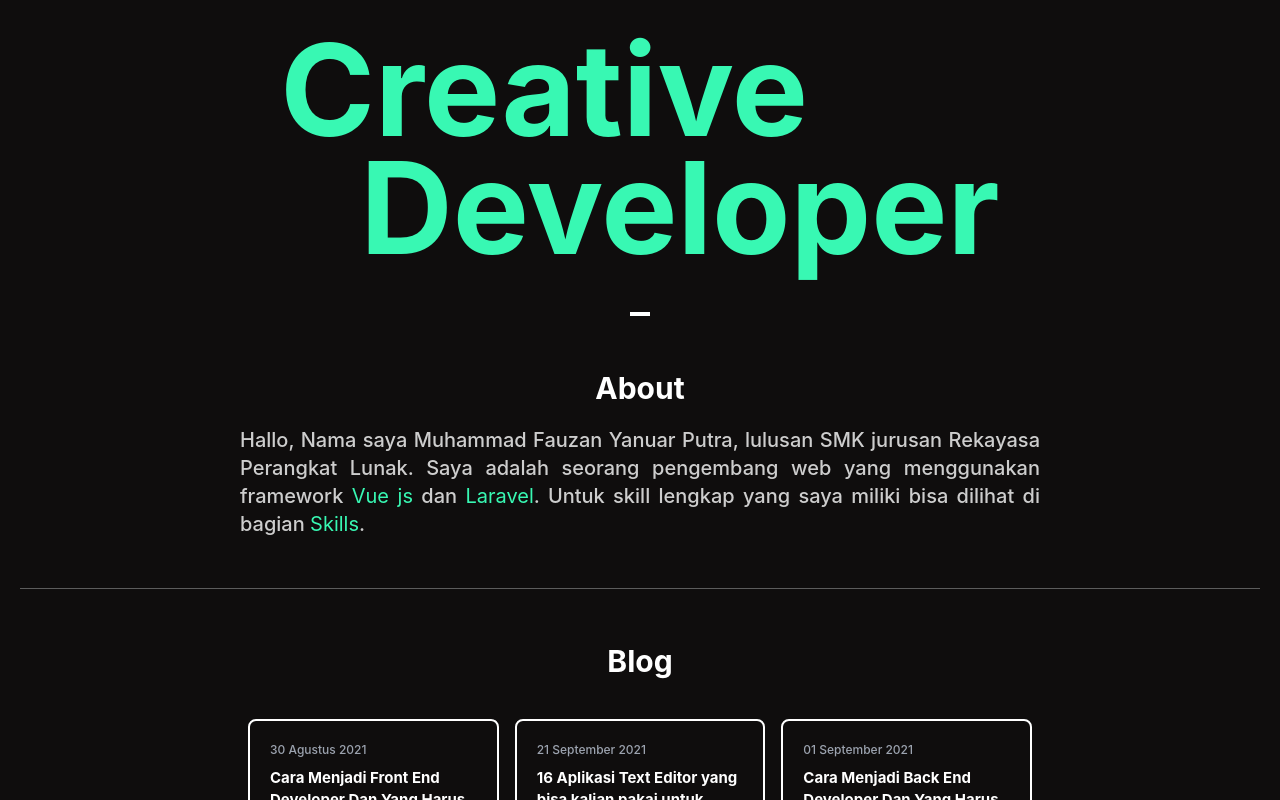
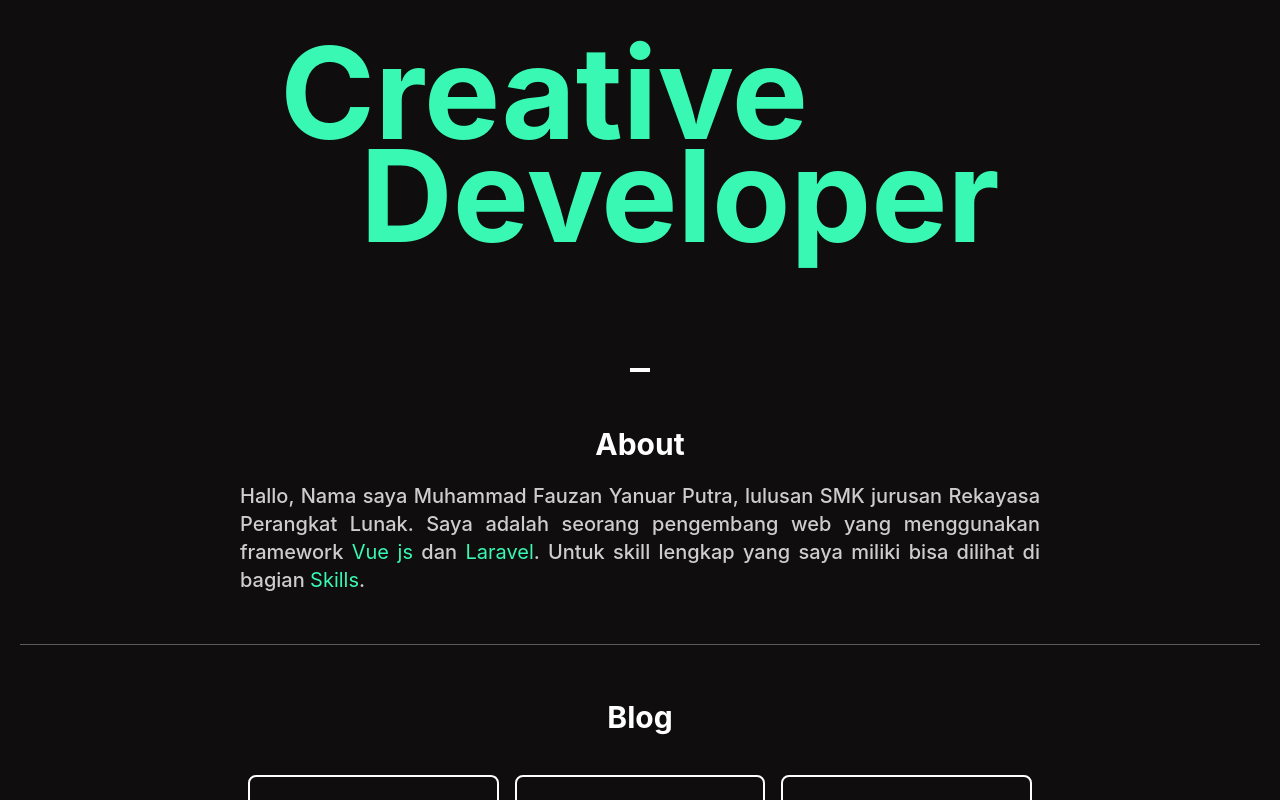
Before and after one commit to FauzanYanuarPutra/portfolio-fauzan, a Vue app: page / in a window 1280 px wide. Shown: the top 800 px of the page. Built offline with nearby package versions, Linux system fonts and the light colour scheme.

Commit message:
ubah ubah

```diff
--- a/index.html
+++ b/index.html
@@ -4,7 +4,7 @@
     <meta charset="UTF-8">
     <link rel="icon" href="/favicon.ico">
     <meta name="viewport" content="width=device-width, initial-scale=1.0">
-    <title>Vite App</title>
+    <title>Portfolio Fauzan</title>
     <style>
       /* color palette from <https://github.com/vuejs/theme> */
     :root {
@@ -82,6 +82,14 @@
 
 
     </style>
+    <script>
+      function scrollToTop() {
+        window.scrollTo(0, 0);
+      }
+
+      // Call scrollToTop function on page load
+      window.onload = scrollToTop;
+    </script>
   </head>
   <body>
     <div id="app"></div>
--- a/package.json
+++ b/package.json
@@ -9,6 +9,7 @@
     "test:unit": "vitest"
   },
   "dependencies": {
+    "gsap": "^3.11.5",
     "vue": "^3.3.2",
     "vue-router": "^4.2.0"
   },
--- a/src/App.vue
+++ b/src/App.vue
@@ -1,33 +1,24 @@
-<script>
+<script setup>
 import { RouterLink, RouterView } from 'vue-router'
 import HelloWorld from './components/HelloWorld.vue'
-import { onMounted } from 'vue';
 
-export default {
-  mounted() {
-    // Menggunakan lifecycle hook `onMounted` untuk menjalankan kode setelah komponen dipasang
-    onMounted(() => {
-      // Set scroll position ke atas pada saat komponen dipasang
-      window.scrollTo(0, 0);
-    });
-  },
-};
+
 </script>
 
 <template>
     <!-- <img alt="Vue logo" class="logo" src="@/assets/logo.svg" width="125" height="125" /> -->
-  <div class="w-[100%] ">
+  <div class="w-[100%] " >
 
-    <div class="awalan  naik-atas mt-[40vh] lg:mt-[30vh]  px-5">
-        <div class="flex justify-center">
+    <div class="awalan  px-5">
+        <div class="flex naik-atas justify-center" >
             <div>
-              <div class="masuk-kanan mb-[-10px] text-6xl md:text-7xl lg:text-8xl xl:text-9xl bg-transparent  font-bold">Creative</div>
+              <div class="masuk-kanan mb-[-10px] lg:mb-[-25px] text-6xl md:text-7xl lg:text-8xl xl:text-9xl bg-transparent  font-bold">Creative</div>
               <div class="masuk-kiri text-6xl md:text-7xl lg:text-8xl xl:text-9xl bg-transparent  font-bold ml-20">Developer</div>
             </div>
         </div>
 
 
-        <div class="baru-muncul border-2 border-white mt-[40px] m-auto w-[20px]"></div>
+        <div class="baru-muncul border-2 border-white lg:mt-[10vh] m-auto w-[20px]"></div>
 
 
         <div class="baru-muncul w-[90%] lg:w-[800px]  mt-[50px] m-auto flex justify-center flex-col ">
@@ -39,14 +30,12 @@ export default {
             <hr class=" baru-muncul border-[#5C5C5C] my-[50px] w-full m-auto">
 
 
-
-
         <div class="baru-muncul w-[90%] lg:w-[800px]  mt-[50px] m-auto flex justify-center flex-col ">
           <h1 class="mt-1  font-bold text-white text-center text-lg md:text-2xl lg:text-3xl mb-5">Blog</h1>
-          <div class="w-full md:flex">
-            <a href="https://rakuzancoding.blogspot.com/2021/08/eqq.html" class="block cursor-pointer w-full md:mx-2 my-5 p-5 rounded-lg text-white  border-2 border-[white]"><p class=" text-[12px] font-medium text-gray-400">30 Agustus 2021</p><h1 class="font-bold my-2">Cara Menjadi Front End Developer Dan Yang Harus Di Kuasai</h1><p class="text-[#38F8B3]">Read more -></p></a>
-            <a href="https://rakuzancoding.blogspot.com/2021/09/15-aplikasi-coding-yang-bisa-kalian.html" class="block cursor-pointer w-full md:mx-2 my-5 p-5 rounded-lg text-white  border-2 border-[white]"><p class=" text-[12px] font-medium text-gray-400">21 September 2021</p><h1 class="font-bold my-2">16 Aplikasi Text Editor yang bisa kalian pakai untuk ngoding di perangkat</h1><p class="text-[#38F8B3]">Read more -></p></a>
-            <a href="https://rakuzancoding.blogspot.com/2021/09/cara-menjadi-back-end-developer-dan.html" class="block cursor-pointer w-full md:mx-2 my-5 p-5 rounded-lg text-white  border-2 border-[white]"><p class=" text-[12px] font-medium text-gray-400">01 September 2021</p><h1 class="font-bold my-2">Cara Menjadi Back End Developer Dan Yang Harus Dikuasai</h1><p class="text-[#38F8B3]">Read more -></p></a>
+          <div class="w-full md:flex ">
+            <a href="https://rakuzancoding.blogspot.com/2021/08/eqq.html"  class=" block cursor-pointer w-full md:mx-2 my-5 p-5 rounded-lg text-white  border-2 border-[white]"><p class=" text-[12px] font-medium text-gray-400">30 Agustus 2021</p><h1 class="font-bold my-2">Cara Menjadi Front End Developer Dan Yang Harus Di Kuasai</h1><p class="text-[#38F8B3]">Read more -></p></a>
+            <a href="https://rakuzancoding.blogspot.com/2021/09/15-aplikasi-coding-yang-bisa-kalian.html"  class=" block cursor-pointer w-full md:mx-2 my-5 p-5 rounded-lg text-white  border-2 border-[white]"><p class=" text-[12px] font-medium text-gray-400">21 September 2021</p><h1 class="font-bold my-2">16 Aplikasi Text Editor yang bisa kalian pakai untuk ngoding di perangkat</h1><p class="text-[#38F8B3]">Read more -></p></a>
+            <a href="https://rakuzancoding.blogspot.com/2021/09/cara-menjadi-back-end-developer-dan.html"  class=" block cursor-pointer w-full md:mx-2 my-5 p-5 rounded-lg text-white  border-2 border-[white]"><p class=" text-[12px] font-medium text-gray-400">01 September 2021</p><h1 class="font-bold my-2">Cara Menjadi Back End Developer Dan Yang Harus Dikuasai</h1><p class="text-[#38F8B3]">Read more -></p></a>
           </div>
         </div>
 
@@ -105,9 +94,9 @@ export default {
         <div class="baru-muncul w-[90%] lg:w-[800px]  mt-[50px] m-auto flex justify-center flex-col ">
           <h1 class="mt-1  font-bold text-white text-center text-lg md:text-2xl lg:text-3xl mb-5">Contact</h1>
           <div class="w-full md:flex">
-            <a href="https://github.com/Fauzanyan" class="cursor-pointer w-full md:mx-2 my-5 p-5 rounded-lg text-white  border-2 border-[white] flex justify-center items-center">Github</a>
-            <a href="https://www.instagram.com/fauzanyanuarputra/" class="cursor-pointer w-full md:mx-2 my-5 p-5 rounded-lg text-white  border-2 border-[white] flex justify-center items-center">Instagram</a>
-            <a href="www.linkedin.com/in/muhammad-fauzan-046246253" class="cursor-pointer w-full md:mx-2 my-5 p-5 rounded-lg text-white  border-2 border-[white] flex justify-center items-center">Linkind</a>
+            <a href="https://github.com/Fauzanyan" class="cursor-pointer w-full md:mx-2 my-5 p-5 hover:bg-white hover:text-black hover:font-bold rounded-lg text-white  border-2 border-[white] flex justify-center items-center">Github</a>
+            <a href="https://www.instagram.com/fauzanyanuarputra/" class="cursor-pointer hover:bg-white hover:text-black hover:font-bold w-full md:mx-2 my-5 p-5 rounded-lg text-white  border-2 border-[white] flex justify-center items-center">Instagram</a>
+            <a href="https://www.linkedin.com/in/muhammad-fauzan-046246253" class="cursor-pointer hover:bg-white hover:text-black hover:font-bold w-full md:mx-2 my-5 p-5 rounded-lg text-white  border-2 border-[white] flex justify-center items-center">Linkind</a>
           </div>
         </div>
 
@@ -122,6 +111,7 @@ export default {
 </template>
 
 <style scoped>
+
 
 @keyframes masukKanan {
   0% {
@@ -148,10 +138,13 @@ export default {
 
 @keyframes naikAtas {
   0% {
-      margi-bottom: 50vh;
+        height: 100vh;
+
   }
   100% {
-      margin-top: 2%;
+        height: 36vh;
+        /* padding: 30px; */
+
   }
 }
 
@@ -166,14 +159,27 @@ export default {
 }
 
 .masuk-kanan {
-  animation: masukKanan 1.2s ease-in-out;
+  opacity: 0;
+  animation: masukKanan 1.5s ease-in-out;
+  animation-fill-mode: forwards;
+
 }
 
 .masuk-kiri {
-  animation: masukKiri 1.2s ease-in-out;
+  opacity: 0;
+  animation: masukKiri 1.5s ease-in-out;
+  animation-fill-mode: forwards;
 }
 
 .naik-atas {
+  /* transform: translateY(40vh); */
+  /* background-color: red; */
+  display: flex;
+  justify-content: center;
+  align-items: center;
+  height: 100vh;
+  /* background-color: red; */
+
   animation: naikAtas 1.2s ease-in;
   animation-delay: 1s;
   animation-fill-mode: forwards;
--- a/src/main.js
+++ b/src/main.js
@@ -1,11 +1,17 @@
-import './assets/main.css'
+import "./assets/main.css";
 
-import { createApp } from 'vue'
-import App from './App.vue'
-import router from './router'
+import { createApp } from "vue";
+import App from "./App.vue";
+import router from "./router";
+import { gsap } from "gsap";
 
-const app = createApp(App)
+// Optionally, you can import specific GSAP plugins if needed
+import { ScrollTrigger } from "gsap/ScrollTrigger";
 
-app.use(router)
+gsap.registerPlugin(ScrollTrigger);
 
-app.mount('#app')
+const app = createApp(App);
+
+app.use(router);
+
+app.mount("#app");
```
Also changed, not shown: 1 other file (tests, documents, lock files or other folders).
